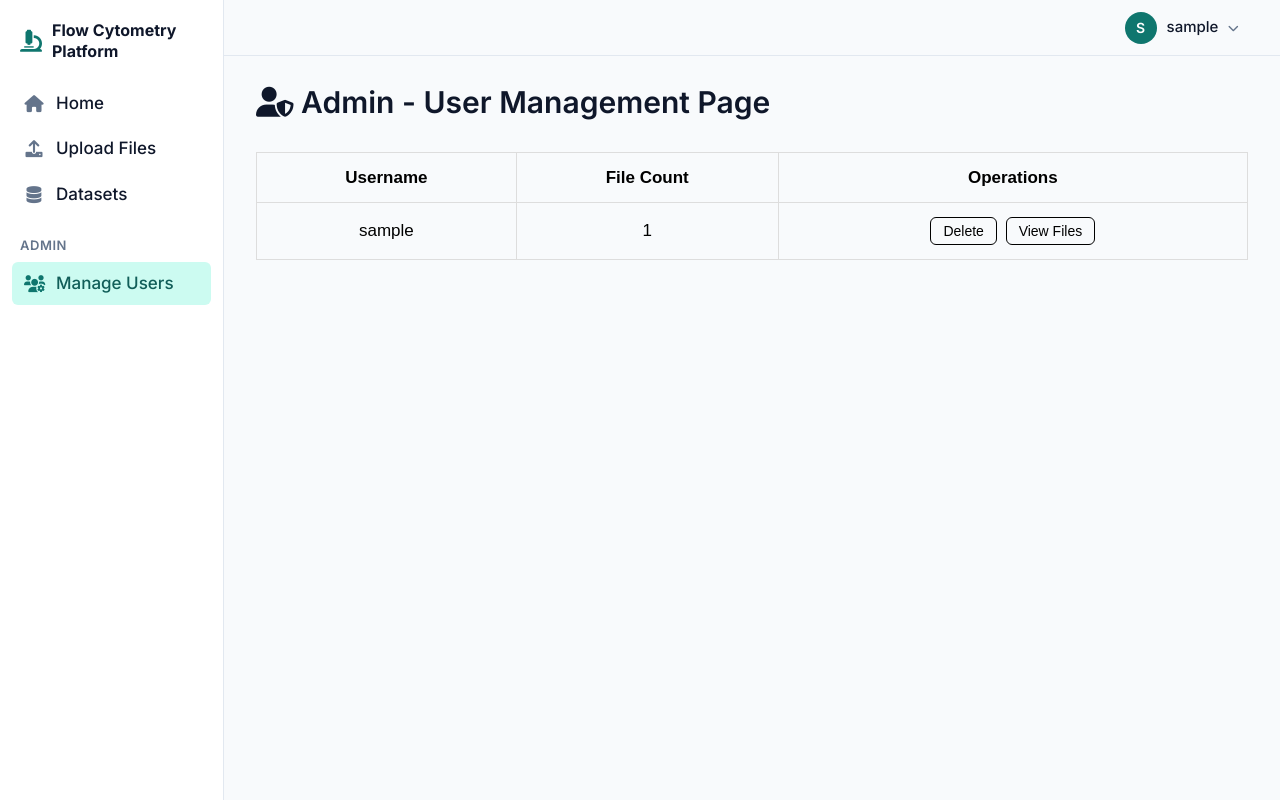
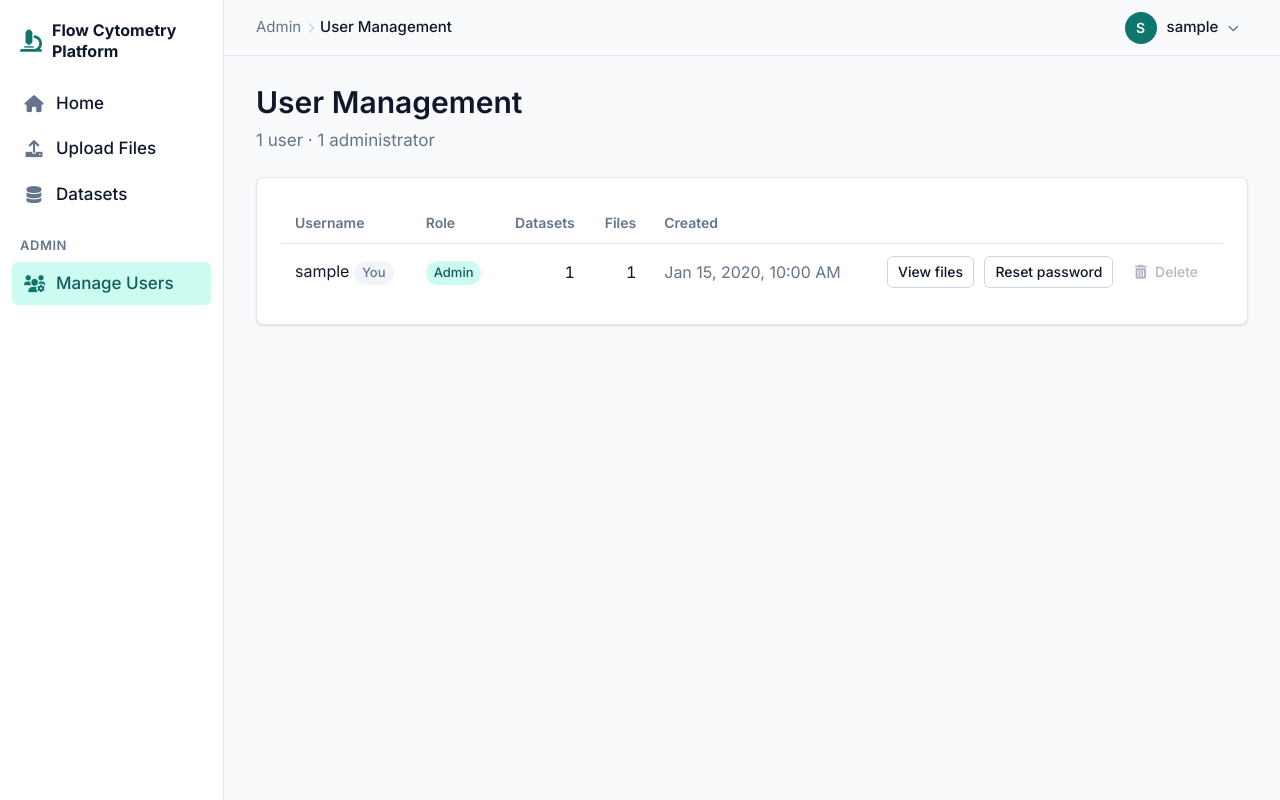
Before and after one commit to CharleeGu0803/flow-cytometry-analysis-platform, a Flask app: page /admin in a window 1280 px wide. Run offline with Flask 3, Linux system fonts and the light colour scheme; the visitor is signed in with stand-in values (Sample User, id 1); tables that the repository leaves empty hold one stand-in row (values such as "Sample post").

Commit message:
Improve user management for admins
- Table shows role, dataset and file counts (right-aligned) and creation
  date; actions ordered View files, Reset password, Delete
- Admins can no longer try to delete their own account from the UI
- New admin password reset endpoint, which is how users recover a
  forgotten password
- User files page lists dataset and batch with a breadcrumb back

```diff
--- a/flowplatform/admin.py
+++ b/flowplatform/admin.py
@@ -1,8 +1,9 @@
 from flask import Blueprint, g, jsonify, redirect, render_template, request
+from werkzeug.security import generate_password_hash
 
 from .auth import admin_required
 from .models import db, File, User
-from .views import _int_arg, remove_from_disk
+from .views import MIN_PASSWORD_LEN, _int_arg, remove_from_disk, utc_iso
 
 bp = Blueprint('admin', __name__)
 
@@ -24,7 +25,8 @@ def user_files():
     user = db.session.get(User, _int_arg(request.args.get('user_id')) or 0)
     if not user:
         return 'User not found', 404
-    return render_template('admin_files.htm', user=user, files=user.files)
+    files = sorted(user.files, key=lambda f: f.id, reverse=True)
+    return render_template('admin_files.htm', user=user, files=files)
 
 
 @bp.route('/api/admin/users')
@@ -33,8 +35,24 @@ def list_users():
     users = User.query.order_by(User.username).all()
     return jsonify({'success': True, 'users': [
         {'user_id': u.id, 'username': u.username, 'is_admin': bool(u.is_admin),
-         'files': [{'file_id': f.id, 'file_name': f.file_name} for f in u.files]}
+         'is_self': u.id == g.user.id, 'created_at': utc_iso(u.created_at),
+         'dataset_count': len(u.datasets), 'file_count': len(u.files)}
         for u in users]})
+
+
+@bp.route('/api/admin/reset_password', methods=['POST'])
+@admin_required
+def reset_password():
+    user = db.session.get(User, _int_arg(request.form.get('user_id')) or 0)
+    if not user:
+        return jsonify({'success': False, 'message': 'The user does not exist.'}), 404
+    password = request.form.get('password') or ''
+    if len(password) < MIN_PASSWORD_LEN:
+        return jsonify({'success': False,
+                        'message': f'Password must be at least {MIN_PASSWORD_LEN} characters'}), 400
+    user.password = generate_password_hash(password)
+    db.session.commit()
+    return jsonify({'success': True, 'message': f'Password for {user.username} has been reset.'})
 
 
 @bp.route('/api/admin/delete_user', methods=['POST'])
--- a/flowplatform/templates/admin.htm
+++ b/flowplatform/templates/admin.htm
@@ -1,102 +1,103 @@
 {% extends "base.htm" %}
 
-{% block page_title %}Admin - User Management{% endblock %}
+{% block page_title %}User Management{% endblock %}
+
+{% block breadcrumb %}<span>Admin</span><i class="fas fa-chevron-right sep"></i><span class="current">User Management</span>{% endblock %}
 
 {% block page_body %}
-<h1><i class="fas fa-user-shield"></i> Admin - User Management Page</h1>
+<div class="page-header">
+    <div>
+        <h1>User Management</h1>
+        <p id="user-summary">Loading users…</p>
+    </div>
+</div>
 
-<div id="userTable" style="margin-top: 30px;">Loading...</div>
-
-<style>
-    table {
-        width: 100%;
-        border-collapse: collapse;
-        margin-top: 20px;
-        font-family: Arial, sans-serif;
-    }
-    th, td {
-        text-align: center;
-        padding: 12px;
-        border: 1px solid #ddd;
-        color: black; /* 表格文字黑色 */
-    }
-    tr:hover {
-        background-color: #f9f9f9; /* 鼠标悬浮浅灰色 */
-    }
-    th {
-        background-color: transparent; /* 表头透明 */
-        color: black; /* 表头文字黑色 */
-        font-weight: bold;
-    }
-    button {
-        padding: 5px 12px;
-        margin: 2px;
-        border: 1px solid black; /* 按钮边框黑色 */
-        background-color: transparent; /* 按钮背景透明 */
-        color: black; /* 按钮文字黑色 */
-        cursor: pointer;
-        border-radius: 6px;
-        transition: all 0.3s ease;
-        font-size: 14px;
-    }
-    button:hover {
-        background-color: black; /* 鼠标悬停按钮背景变黑 */
-        color: white; /* 鼠标悬停按钮文字变白 */
-    }
-</style>
-
-
-
+<div class="card">
+    <div class="table-wrap">
+        <table class="data-table">
+            <thead>
+                <tr>
+                    <th>Username</th>
+                    <th>Role</th>
+                    <th class="num">Datasets</th>
+                    <th class="num">Files</th>
+                    <th>Created</th>
+                    <th class="actions"><span class="visually-hidden">Actions</span></th>
+                </tr>
+            </thead>
+            <tbody id="user-rows"></tbody>
+        </table>
+    </div>
+</div>
 
 <script>
-function fetchUsers() {
-    fetch('/api/admin/users', {})
-    .then(res => res.json())
-    .then(data => {
-        if (data.success) {
-            // 按 username 排序
-            data.users.sort((a, b) => a.username.localeCompare(b.username));
+let users = [];
 
-            let html = '<table>'
-                     + '<thead><tr><th>Username</th><th>File Count</th><th>Operations</th></tr></thead><tbody>';
-            data.users.forEach(u => {
-                html += `<tr>
-                            <td>${u.username}</td>
-                            <td>${u.files.length}</td>
-                            <td>
-                                <button onclick="deleteUser(${u.user_id})">Delete</button>
-                                <button onclick="viewFiles(${u.user_id})">View Files</button>
-                            </td>
-                         </tr>`;
-            });
-            html += '</tbody></table>';
-            document.getElementById('userTable').innerHTML = html;
-        } else {
-            alert(data.message);
-        }
-    });
+function renderUsers() {
+    const admins = users.filter(u => u.is_admin).length;
+    document.getElementById('user-summary').textContent =
+        plural(users.length, 'user') + ' · ' + plural(admins, 'administrator');
+    document.getElementById('user-rows').innerHTML = users.map(u => `
+        <tr>
+            <td>${escapeHtml(u.username)} ${u.is_self ? '<span class="badge">You</span>' : ''}</td>
+            <td>${u.is_admin ? '<span class="badge badge-primary">Admin</span>' : '<span class="badge">User</span>'}</td>
+            <td class="num">${u.dataset_count.toLocaleString()}</td>
+            <td class="num">${u.file_count.toLocaleString()}</td>
+            <td class="muted"><time data-local datetime="${escapeHtml(u.created_at)}"></time></td>
+            <td class="actions">
+                <a href="/admin/files?user_id=${u.user_id}" class="btn btn-secondary btn-sm">View files</a>
+                <button class="btn btn-secondary btn-sm" onclick="resetPassword(${u.user_id})">Reset password</button>
+                ${u.is_self
+                    ? '<button class="btn btn-danger-ghost btn-sm" disabled title="You cannot delete your own account"><i class="fas fa-trash-can"></i> Delete</button>'
+                    : `<button class="btn btn-danger-ghost btn-sm" onclick="deleteUser(${u.user_id})"><i class="fas fa-trash-can"></i> Delete</button>`}
+            </td>
+        </tr>`).join('');
+    localizeTimes(document.getElementById('user-rows'));
 }
 
-function deleteUser(userId) {
-    if (!confirm('Are you sure you want to delete this user and all associated files?')) return;
-    const formData = new FormData();
-    formData.append('user_id', userId);
-    fetch('/api/admin/delete_user', {
-        method: 'POST',
-        body: formData
-    })
-    .then(res => res.json())
-    .then(data => {
-        alert(data.message);
-        if (data.success) fetchUsers();
-    });
+async function fetchUsers() {
+    try {
+        users = (await api('/api/admin/users')).users;
+        renderUsers();
+    } catch (err) {
+        document.getElementById('user-summary').textContent = 'Could not load users: ' + err.message;
+    }
 }
 
-function viewFiles(userId) {
-    window.location.href = `/admin/files?user_id=${userId}`;
+async function deleteUser(userId) {
+    const u = users.find(x => x.user_id === userId);
+    const ok = await confirmDialog({
+        title: `Delete user “${u.username}”?`,
+        message: `This permanently deletes the account, ${plural(u.dataset_count, 'dataset')} and ${plural(u.file_count, 'file')}. This cannot be undone.`,
+        confirmText: 'Delete user', danger: true,
+    });
+    if (!ok) return;
+    try {
+        const data = await api('/api/admin/delete_user', {method: 'POST', form: {user_id: userId}});
+        showToast(data.message);
+        fetchUsers();
+    } catch (err) {
+        showToast(err.message, 'error');
+    }
 }
 
-document.addEventListener('DOMContentLoaded', fetchUsers);
+async function resetPassword(userId) {
+    const u = users.find(x => x.user_id === userId);
+    const password = await promptDialog({
+        title: `Reset password for “${u.username}”`,
+        message: 'Share the new password with the user through a secure channel.',
+        confirmText: 'Reset password',
+        input: {label: 'New password', type: 'password', minLength: 6, placeholder: 'At least 6 characters'},
+    });
+    if (!password) return;
+    try {
+        const data = await api('/api/admin/reset_password', {method: 'POST', form: {user_id: userId, password}});
+        showToast(data.message);
+    } catch (err) {
+        showToast(err.message, 'error');
+    }
+}
+
+fetchUsers();
 </script>
-
 {% endblock %}
```
Also changed, not shown: flowplatform/templates/admin_files.htm (+32 -39 lines), tests/test_app.py (+16 -0 lines).
